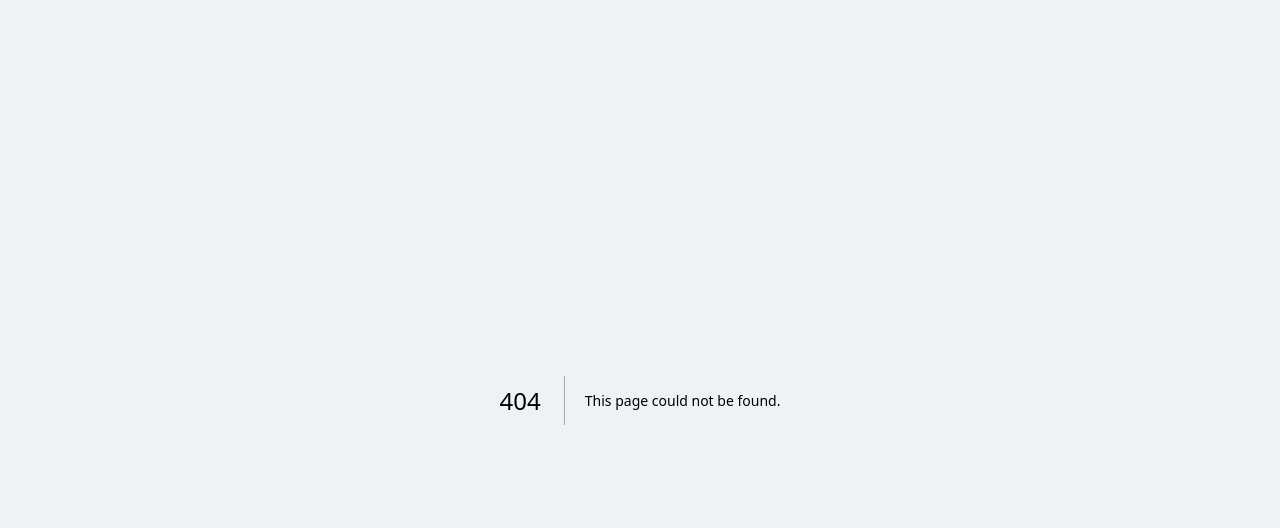
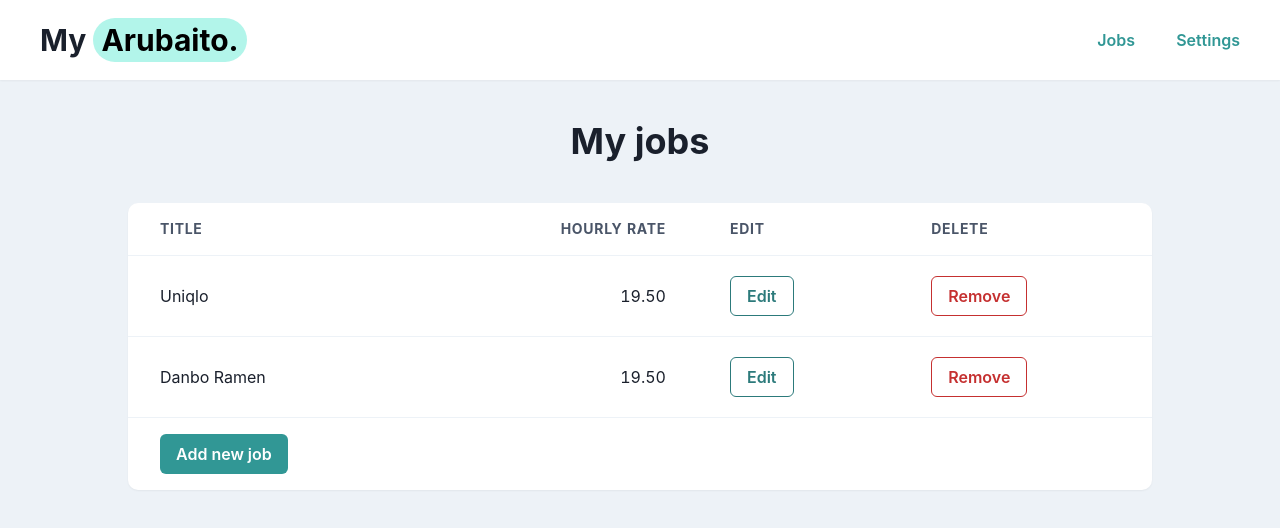
Before and after one commit to RochaLS/my-arubaito-front, a Next.js app: page /jobs in a window 1280 px wide. Before the commit this address had no page. Shown: the top 528 px of the page. Built offline with nearby package versions, Linux system fonts and the light colour scheme.

Commit message:
create jobs list page

```diff
--- a/src/app/components/ListShiftCard.tsx
+++ b/src/app/components/ListShiftCard.tsx
@@ -1,8 +1,9 @@
-import { Box, Flex, Text, Icon } from "@chakra-ui/react";
+import { Box, Flex, Text, Icon, Skeleton } from "@chakra-ui/react";
 import { LuSunrise } from "react-icons/lu";
 
 export function ListShiftCard() {
   return (
+    <Skeleton isLoaded={true}>
       <Flex m={5} boxShadow="sm" justify="space-between" align="center">
         <Box>
           <Text fontSize="2xl">11/05/2024</Text>
@@ -12,5 +13,6 @@ export function ListShiftCard() {
         </Box>
         <Icon color="teal.500" boxSize={10} as={LuSunrise} />
       </Flex>
+    </Skeleton>
   );
 }
--- a/src/app/components/OverviewBox.tsx
+++ b/src/app/components/OverviewBox.tsx
@@ -6,6 +6,7 @@ import {
   Flex,
   Button,
   Icon,
+  SkeletonText,
 } from "@chakra-ui/react";
 import { LuInfo } from "react-icons/lu";
 
@@ -23,6 +24,7 @@ export function OverviewBox() {
       <Heading mb={5} textAlign="center" size="lg">
         Prediction for upcoming weeks 🤑
       </Heading>
+      <SkeletonText skeletonHeight={4} noOfLines={4} isLoaded={true}>
         <Text fontSize="3xl">Total gross pay: $750.00</Text>
         <Text fontSize="2xl">Number of shifts: 6</Text>
         <Flex justify="space-between">
@@ -37,6 +39,7 @@ export function OverviewBox() {
             display={["block", "none"]}
           />
         </Flex>
+      </SkeletonText>
     </Flex>
   );
 }
--- /dev/null
+++ b/src/app/jobs/page.tsx
@@ -0,0 +1,121 @@
+"use client";
+
+import {
+  Box,
+  Button,
+  Center,
+  Flex,
+  Heading,
+  Table,
+  TableContainer,
+  Tbody,
+  Td,
+  Th,
+  Thead,
+  Tfoot,
+  Tr,
+  useBreakpointValue,
+} from "@chakra-ui/react";
+import { Navbar } from "../components/Navbar";
+
+export default function Page() {
+  const isMobile = useBreakpointValue({ base: true, md: false });
+
+  const jobData = [
+    { title: "Uniqlo", rate: 19.5 },
+    { title: "Danbo Ramen", rate: 19.5 },
+  ];
+
+  return (
+    <>
+      <Navbar />
+      <Heading pt={10} textAlign="center">
+        My jobs
+      </Heading>
+      <Center>
+        {isMobile ? (
+          <Box
+            m={5}
+            mt={10}
+            bgColor="white"
+            boxShadow="sm"
+            w="full"
+            borderRadius={10}
+          >
+            {jobData.map((job, index) => (
+              <Flex
+                key={index}
+                direction="column"
+                p={4}
+                borderBottom="1px solid"
+                borderColor="gray.200"
+              >
+                <Flex justify="space-between" mb={2}>
+                  <Box fontWeight="bold">{job.title}</Box>
+                  <Box>{job.rate.toFixed(2)}</Box>
+                </Flex>
+                <Flex justify="flex-end">
+                  <Button mr={2} variant="outline" colorScheme="teal" size="sm">
+                    Edit
+                  </Button>
+                  <Button variant="outline" colorScheme="red" size="sm">
+                    Remove
+                  </Button>
+                </Flex>
+              </Flex>
+            ))}
+            <Center mt={4}>
+              <Button mb={5} colorScheme="teal">
+                Add new job
+              </Button>
+            </Center>
+          </Box>
+        ) : (
+          <TableContainer
+            mt={10}
+            bgColor="white"
+            boxShadow="sm"
+            w="80%"
+            borderRadius={10}
+          >
+            <Table size="lg" variant="simple">
+              <Thead>
+                <Tr>
+                  <Th>Title</Th>
+                  <Th isNumeric>Hourly Rate</Th>
+                  <Th>Edit</Th>
+                  <Th>Delete</Th>
+                </Tr>
+              </Thead>
+              <Tbody>
+                {jobData.map((job, index) => (
+                  <Tr key={index}>
+                    <Td>{job.title}</Td>
+                    <Td isNumeric>{job.rate.toFixed(2)}</Td>
+                    <Td>
+                      <Button variant="outline" colorScheme="teal">
+                        Edit
+                      </Button>
+                    </Td>
+                    <Td>
+                      <Button variant="outline" colorScheme="red">
+                        Remove
+                      </Button>
+                    </Td>
+                  </Tr>
+                ))}
+              </Tbody>
+              <Tfoot>
+                <Tr>
+                  <Th>
+                    <Button colorScheme="teal">Add new job</Button>
+                  </Th>
+                </Tr>
+              </Tfoot>
+            </Table>
+          </TableContainer>
+        )}
+      </Center>
+    </>
+  );
+}
```
Also changed, not shown: src/app/components/ShiftBox.tsx (+11 -1 lines). Lines whose indentation alone changed are shown as unchanged.
